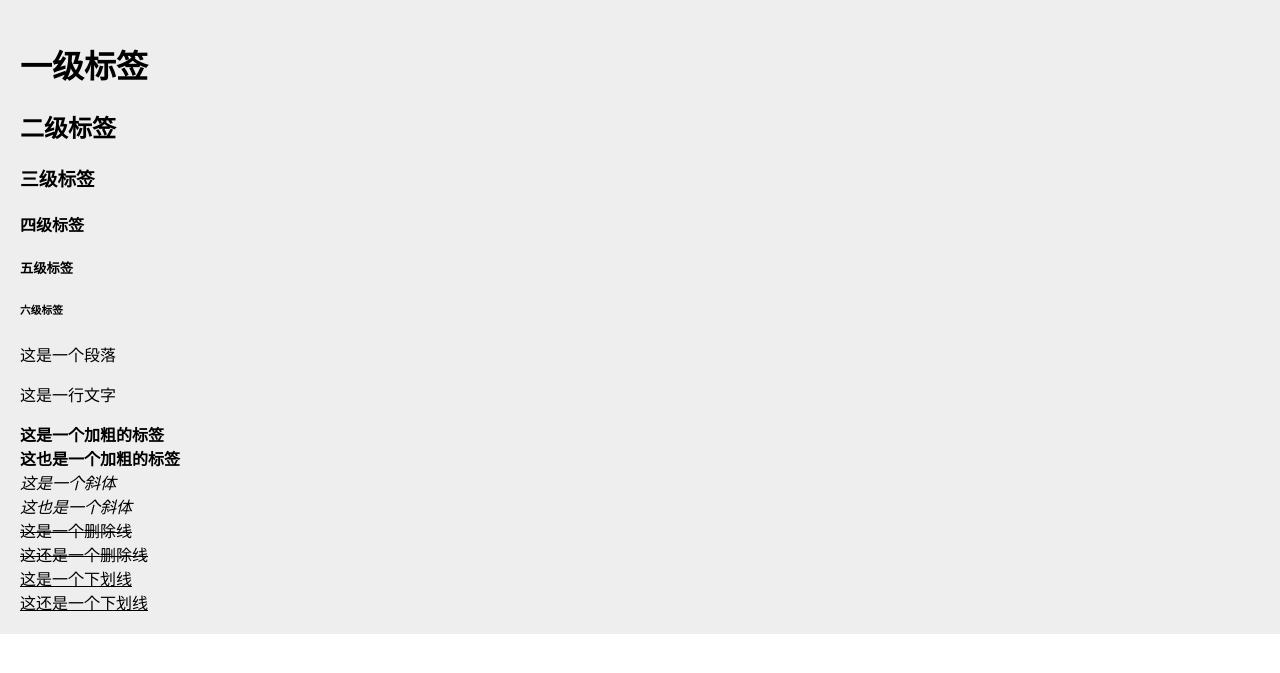
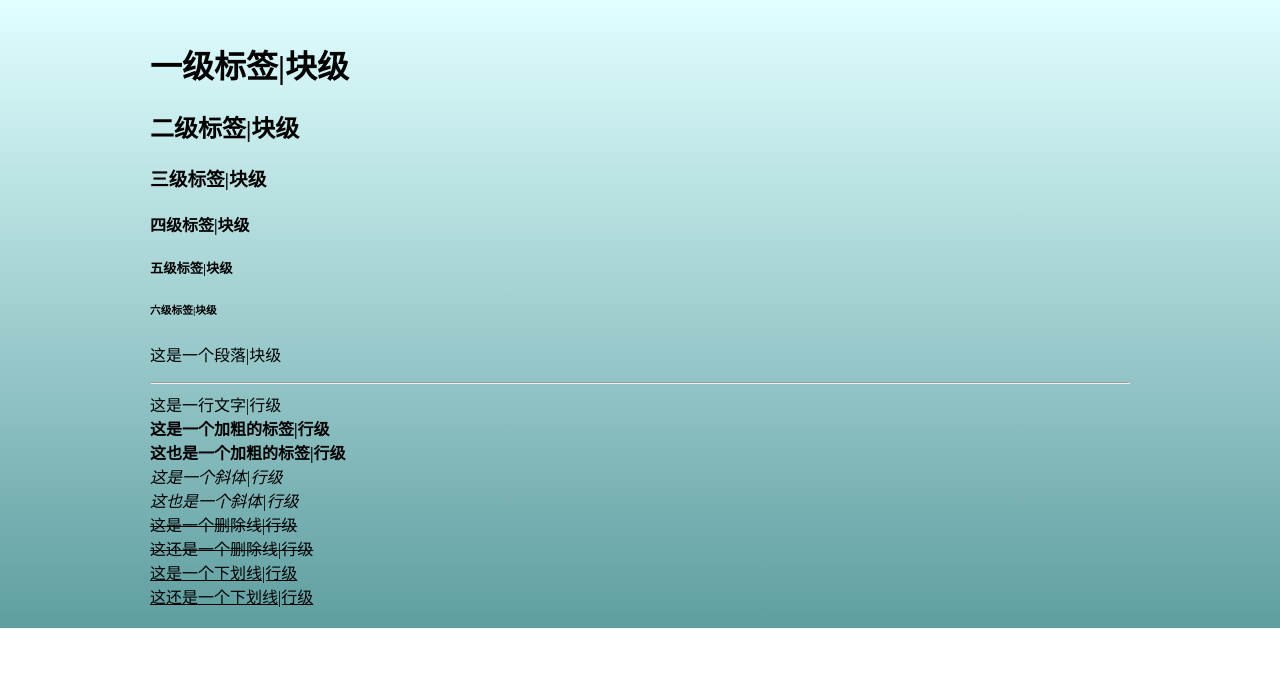
Before and after one commit to angelloveroger/study, a PHP site: page /day1.html in a window 1280 px wide. Shown: the top 673 px of the page. Run offline with PHP 8.4, Linux system fonts and the light colour scheme.

Commit message:
add style

```diff
--- a/html/css/day1.css
+++ b/html/css/day1.css
@@ -5,6 +5,10 @@ body{
 }
 
 .label{
-    padding: 20px;
-    background: #eeeeee;
+    padding: 20px 150px;
+    /*background: #E6E6FA;*/
+    background: -webkit-linear-gradient(top, #E1FFFF , #5F9EA0); /* Safari 5.1 - 6.0 */
+    background: -o-linear-gradient(top, #E1FFFF, #5F9EA0); /* Opera 11.1 - 12.0 */
+    background: -moz-linear-gradient(top, #E1FFFF, #5F9EA0); /* Firefox 3.6 - 15 */
+    background: linear-gradient(top, #E1FFFF , #5F9EA0); /* 标准的语法（必须放在最后） */
 }
--- a/html/day1.html
+++ b/html/day1.html
@@ -1,4 +1,4 @@
-<!DOCUMENTTYPE html>
+<!DOCTYPE html>
 <html lang="en">
 <head>
     <meta charset="utf-8">
@@ -7,24 +7,23 @@
 </head>
 <body>
 <div class="label">
-<h1>一级标签</h1>
-<h2>二级标签</h2>
-<h3>三级标签</h3>
-<h4>四级标签</h4>
-<h5>五级标签</h5>
-<h6>六级标签</h6>
-<span>这是一个段落</span>
-<p>这是一行文字</p>
-<strong>这是一个加粗的标签</strong><br>
-<b>这也是一个加粗的标签</b><br>
-<em>这是一个斜体</em><br>
-<i>这也是一个斜体</i><br>
-<del>这是一个删除线</del>
-<br>
-<s>这还是一个删除线</s><br>
-<ins>这是一个下划线</ins>
-<br>
-<u>这还是一个下划线</u>
+<h1>一级标签|块级</h1>
+<h2>二级标签|块级</h2>
+<h3>三级标签|块级</h3>
+<h4>四级标签|块级</h4>
+<h5>五级标签|块级</h5>
+<h6>六级标签|块级</h6>
+<p>这是一个段落|块级</p>
+    <hr>
+<span>这是一行文字|行级</span><br>
+<strong>这是一个加粗的标签|行级</strong><br>
+<b>这也是一个加粗的标签|行级</b><br>
+<em>这是一个斜体|行级</em><br>
+<i>这也是一个斜体|行级</i><br>
+<del>这是一个删除线|行级</del><br>
+<s>这还是一个删除线|行级</s><br>
+<ins>这是一个下划线|行级</ins><br>
+<u>这还是一个下划线|行级</u>
 </div>
 </body>
 
```
